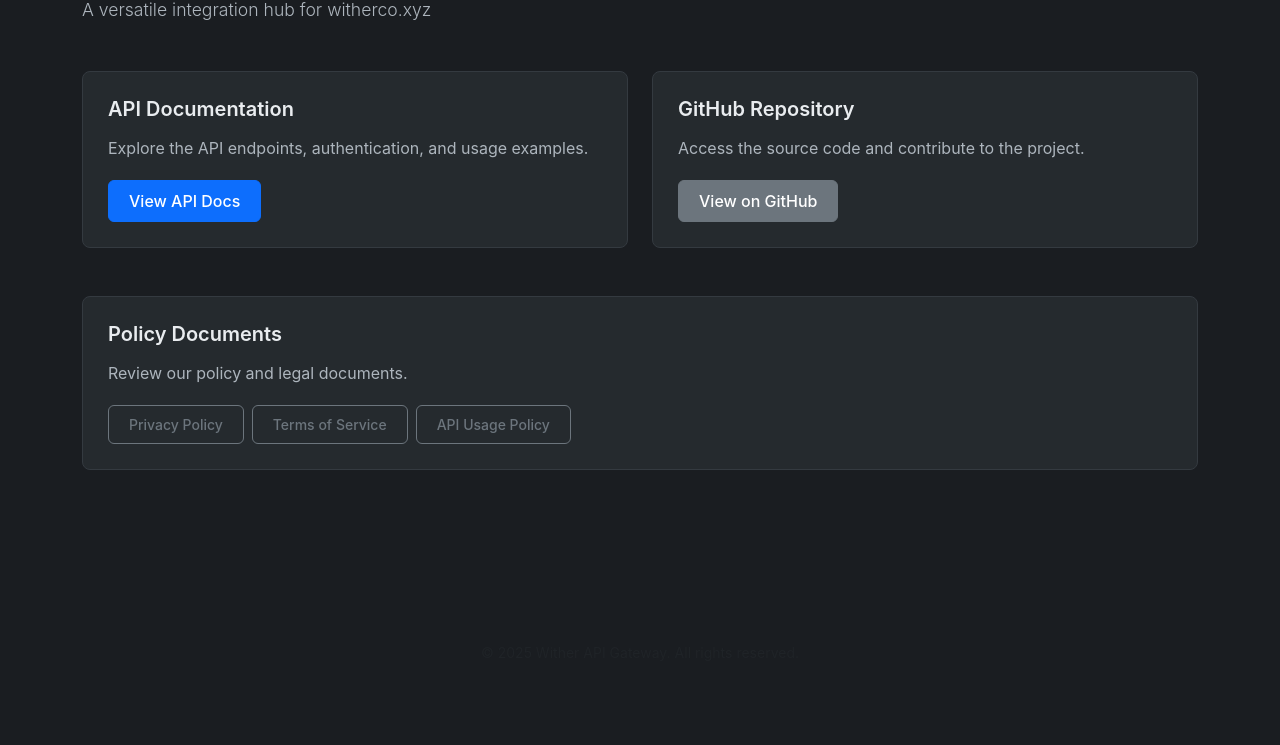
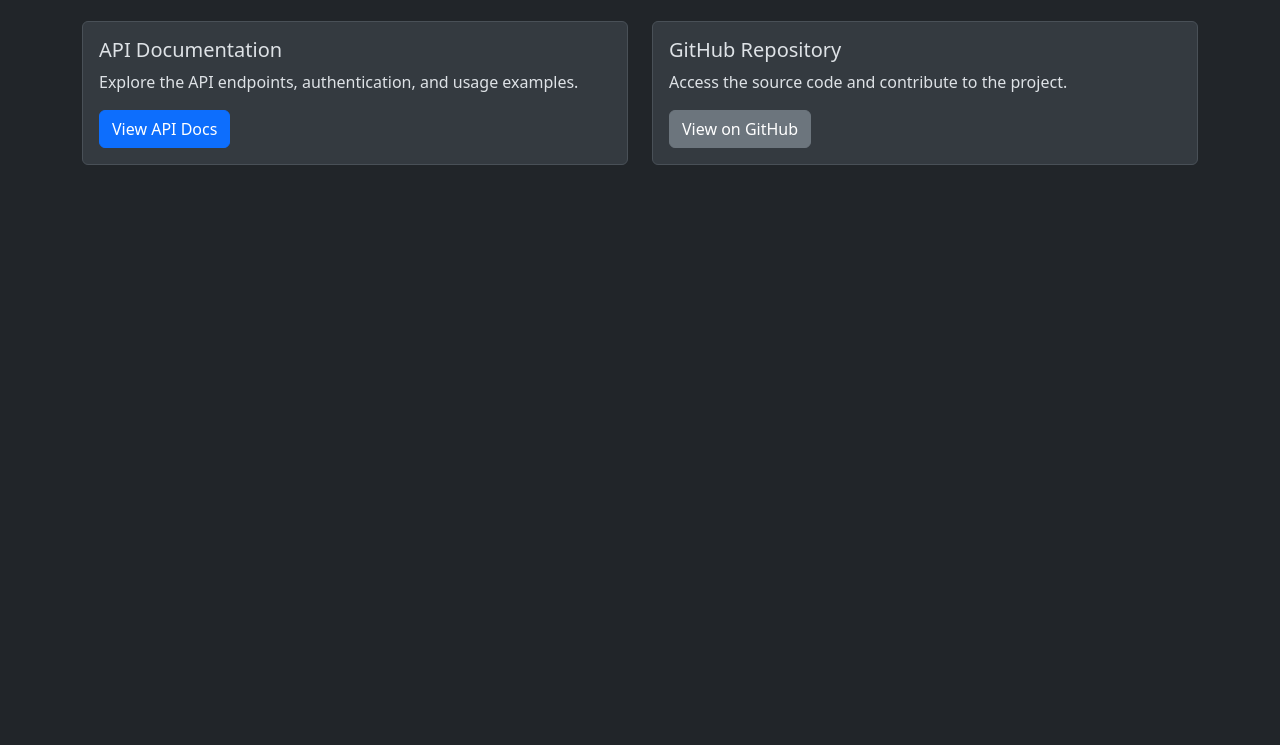
Before and after one commit to WitherCo/Wither-API, a plain HTML site: page index.html in a window 1280 px wide. Shown: the part 161-906 px from the top of the page. After the commit the page ends 800 px from the top, so only its background shows below. Drawn offline with nearby package versions, Linux system fonts and the light colour scheme.

Commit message:
Update index.html

```diff
--- a/index.html
+++ b/index.html
@@ -7,72 +7,24 @@
     <link href="https://cdn.jsdelivr.net/npm/bootstrap@5.3.2/dist/css/bootstrap.min.css" rel="stylesheet">
     <style>
         body {
-            background-color: #1a1d21;
-            color: #e9ecef;
-            font-family: -apple-system, BlinkMacSystemFont, "Segoe UI", Roboto, Helvetica, Arial, sans-serif;
-        }
-        .container {
-            padding-top: 50px;
-            padding-bottom: 50px;
-        }
-        h1 {
-            font-weight: 600;
-            margin-bottom: 12px;
-        }
-        .lead {
-            margin-bottom: 40px;
-            color: #adb5bd;
-            font-size: 1.1rem;
+            background-color: #212529;
+            color: #f8f9fa;
         }
         .card {
-            background-color: #252a2e;
-            border: 1px solid #343a40;
-            border-radius: 8px;
-            transition: transform 0.2s, box-shadow 0.2s;
-            margin-bottom: 20px;
-        }
-        .card:hover {
-            transform: translateY(-5px);
-            box-shadow: 0 10px 20px rgba(0, 0, 0, 0.2);
-        }
-        .card-body {
-            padding: 25px;
-        }
-        .card-title {
-            font-size: 1.25rem;
-            font-weight: 600;
-            color: #e9ecef;
-            margin-bottom: 15px;
-        }
-        .card-text {
-            color: #adb5bd;
-            margin-bottom: 20px;
-        }
-        .btn {
-            padding: 8px 20px;
-            border-radius: 6px;
-            font-weight: 500;
-            transition: all 0.2s;
+            background-color: #343a40;
+            border-color: #495057;
         }
         .btn-primary {
             background-color: #0d6efd;
             border-color: #0d6efd;
         }
-        .btn-primary:hover {
-            background-color: #0b5ed7;
-            border-color: #0a58ca;
-        }
         .btn-secondary {
             background-color: #6c757d;
             border-color: #6c757d;
         }
-        .btn-secondary:hover {
-            background-color: #5c636a;
-            border-color: #565e64;
-        }
     </style>
 </head>
-<body>
+<body data-bs-theme="dark">
     <div class="container my-5">
         <h1>Wither API Gateway</h1>
         <p class="lead">A versatile integration hub for witherco.xyz</p>
@@ -97,30 +49,8 @@
                 </div>
             </div>
         </div>
-
-        <div class="row mt-4">
-            <div class="col-12">
-                <div class="card mb-4">
-                    <div class="card-body">
-                        <h5 class="card-title">Policy Documents</h5>
-                        <p class="card-text">Review our policy and legal documents.</p>
-                        <div class="d-flex gap-2 flex-wrap">
-                            <a href="privacy-policy.html" class="btn btn-outline-secondary btn-sm">Privacy Policy</a>
-                            <a href="terms-of-service.html" class="btn btn-outline-secondary btn-sm">Terms of Service</a>
-                            <a href="api-usage-policy.html" class="btn btn-outline-secondary btn-sm">API Usage Policy</a>
-                        </div>
-                    </div>
-                </div>
-            </div>
-        </div>
     </div>
 
-    <div class="container mt-5 mb-3">
-        <div class="text-center text-muted small">
-            <p>&copy; 2025 Wither API Gateway. All rights reserved.</p>
-        </div>
-    </div>
-
-    <script src="https://cdn.jsdelivr.net/npm/bootstrap@5.3.2/dist/js/bootstrap.bundle.min.js"></script>
+    <script src="https://cdn.jsdelivr.net/npm/bootstrap@5.3.0-alpha1/dist/js/bootstrap.bundle.min.js"></script>
 </body>
 </html>
```
